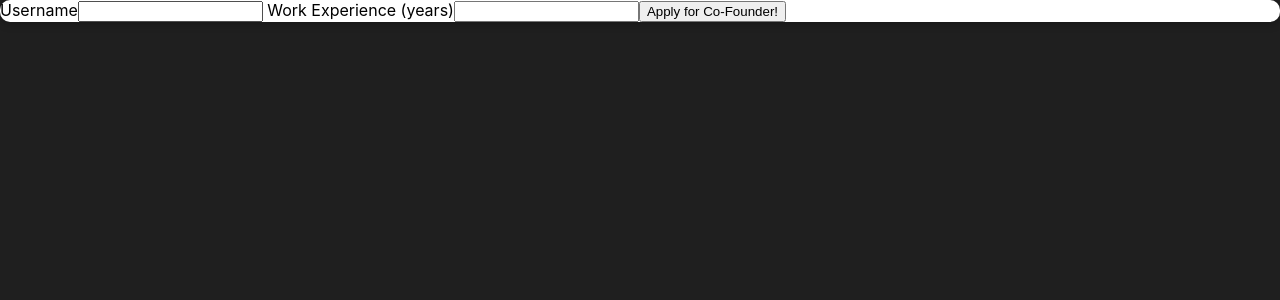
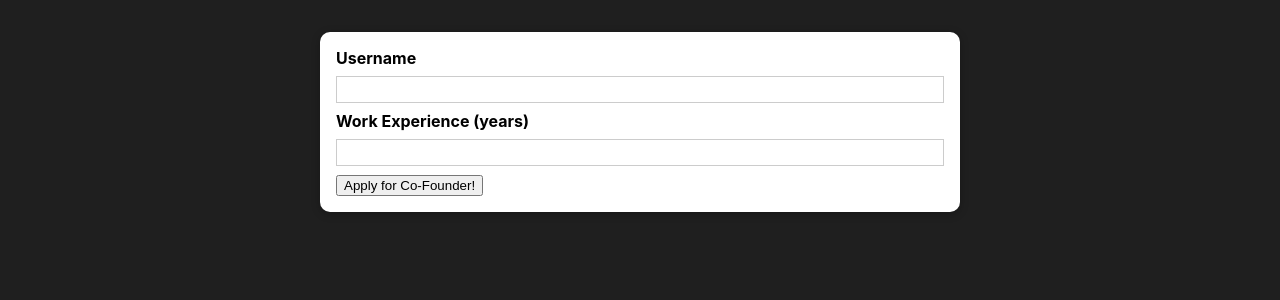
Before and after one commit to whynesspower/4-apply-for-co-founder, a React (Create React App) app: page / in a window 1280 px wide. Shown: the top 300 px of the page. Built offline with nearby package versions, Linux system fonts and the light colour scheme.

Commit message:
added Card component and some styles

```diff
--- a/src/components/UI/Card.js
+++ b/src/components/UI/Card.js
@@ -1,5 +1,7 @@
 import classes from "./Card.module.css";
 const Card = (props) => {
-  return <div className={classes.card}>{props.children}</div>;
+  return (
+    <div className={`${classes.card} ${props.className}`}>{props.children}</div>
+  );
 };
 export default Card;
--- a/src/components/Users/AddUser.js
+++ b/src/components/Users/AddUser.js
@@ -1,10 +1,11 @@
 import Card from "../UI/Card";
+import classes from "./AddUser.module.css";
 const AddUser = (props) => {
   const addUserHandler = (event) => {
     event.preventDefault();
   };
   return (
-    <Card>
+    <Card className={classes.input}>
       <form onSubmit={addUserHandler}>
         <label htmlFor="username"> Username</label>
         <input type="text" id="username" />
--- /dev/null
+++ b/src/components/Users/AddUser.module.css
@@ -0,0 +1,26 @@
+.input {
+  margin: 2rem auto;
+  padding: 1rem;
+  width: 90%;
+  max-width: 40rem;
+}
+
+.input label {
+  display: block;
+  font-weight: bold;
+  margin-bottom: 0.5rem;
+}
+
+.input input {
+  font: inherit;
+  display: block;
+  width: 100%;
+  border: 1px solid #ccc;
+  padding: 0.15rem;
+  margin-bottom: 0.5rem;
+}
+
+.input input:focus {
+  outline: none;
+  border-color: #4f005f;
+}
```
